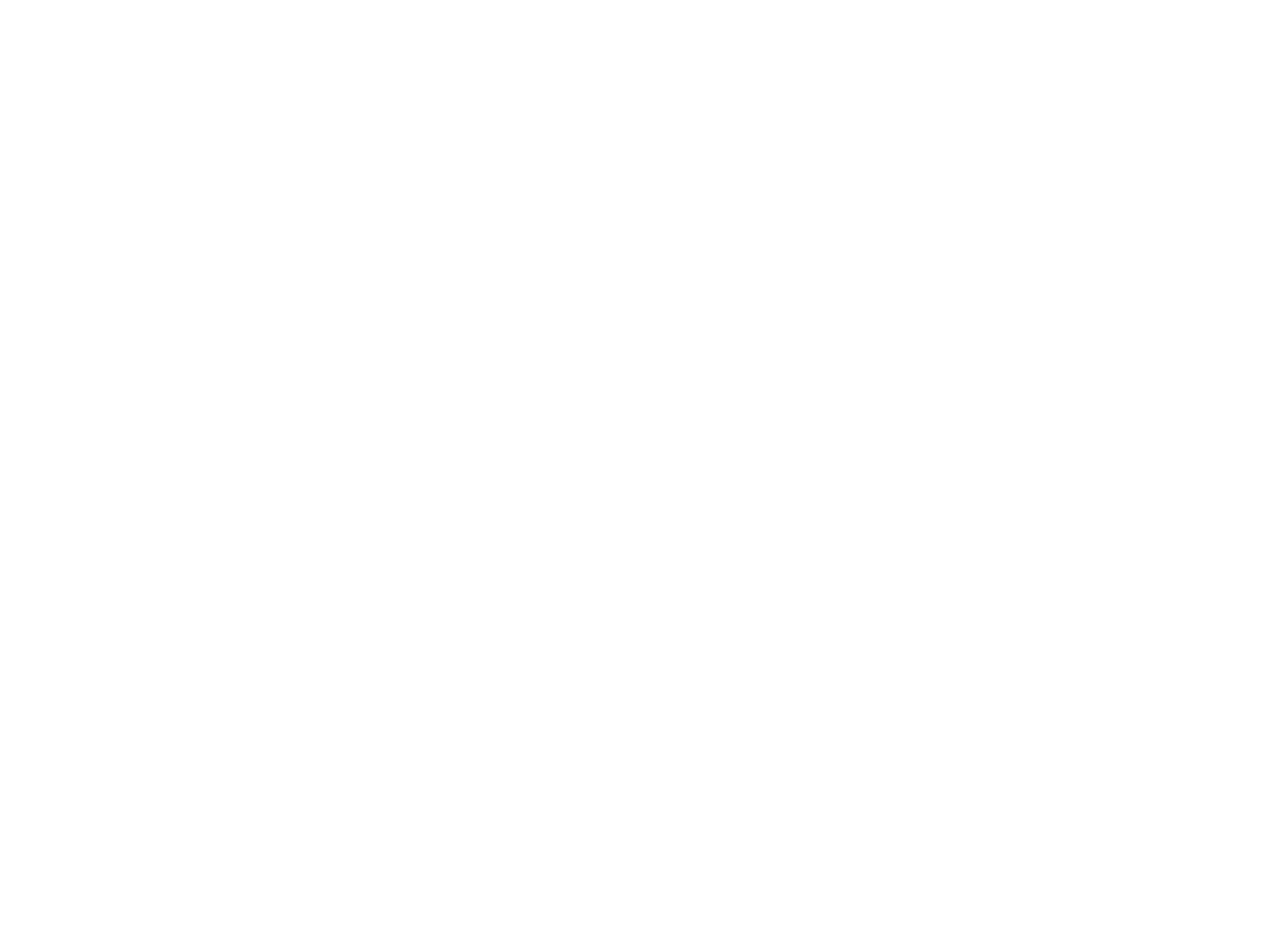
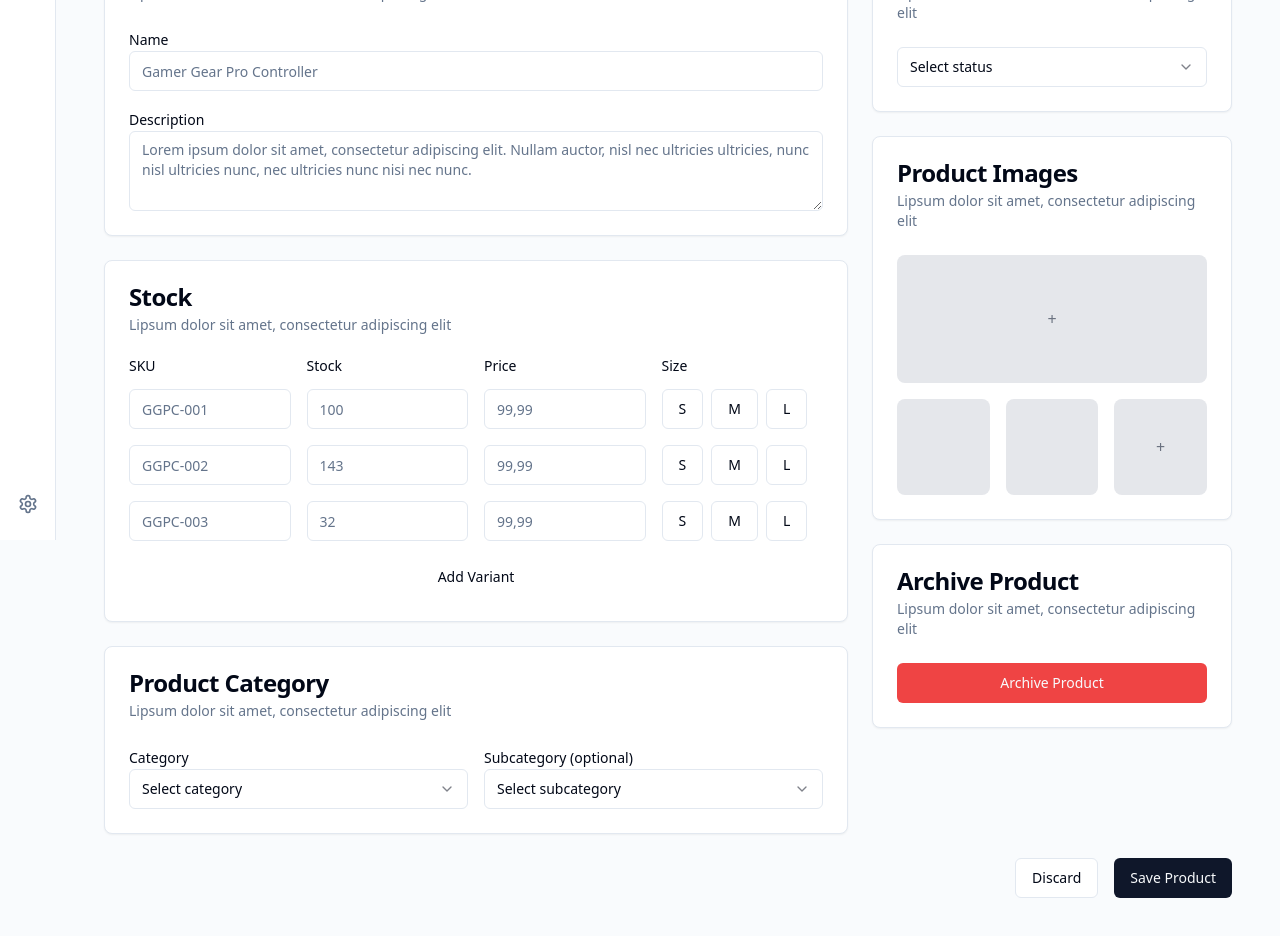
Before and after one commit to GPT-Engineer-App/chat-fcards-layout, a React (Vite) app: page /edit-product in a window 1280 px wide. Before the commit this address had no page. Shown: the part 260-1196 px from the top of the page. Before the commit the page ends 800 px from the top, so only its background shows below. Built offline with nearby package versions, Linux system fonts and the light colour scheme.

Commit message:
Created a new page replicating the provided image with product details, stock information, product status, product images, and product category.

```diff
--- a/src/App.jsx
+++ b/src/App.jsx
@@ -1,6 +1,7 @@
 import { Route, BrowserRouter as Router, Routes } from "react-router-dom";
 import Index from "./pages/Index.jsx";
 import SharedLayout from "./components/SharedLayout.jsx";
+import EditProduct from "./pages/EditProduct.jsx";
 
 function App() {
   return (
@@ -8,6 +9,7 @@ function App() {
       <Routes>
         <Route element={<SharedLayout />}>
           <Route exact path="/" element={<Index />} />
+          <Route exact path="/edit-product" element={<EditProduct />} />
         </Route>
       </Routes>
     </Router>
--- /dev/null
+++ b/src/pages/EditProduct.jsx
@@ -0,0 +1,183 @@
+import React from "react";
+import { Button } from "@/components/ui/button";
+import { Input } from "@/components/ui/input";
+import { Textarea } from "@/components/ui/textarea";
+import { Select, SelectContent, SelectItem, SelectTrigger, SelectValue } from "@/components/ui/select";
+import {
+  Card,
+  CardContent,
+  CardDescription,
+  CardFooter,
+  CardHeader,
+  CardTitle,
+} from "@/components/ui/card";
+import { Label } from "@/components/ui/label";
+
+const EditProduct = () => {
+  return (
+    <div className="p-6">
+      <div className="flex items-center space-x-2 text-sm text-muted-foreground">
+        <a href="#" className="hover:underline">Dashboard</a>
+        <span>/</span>
+        <a href="#" className="hover:underline">Products</a>
+        <span>/</span>
+        <span>Edit Product</span>
+      </div>
+      <div className="mt-4 flex justify-between items-center">
+        <h1 className="text-2xl font-bold">Pro Controller</h1>
+        <span className="px-2 py-1 text-sm font-medium text-green-800 bg-green-100 rounded">In stock</span>
+      </div>
+      <div className="grid grid-cols-1 lg:grid-cols-3 gap-6 mt-6">
+        <div className="lg:col-span-2 space-y-6">
+          <Card>
+            <CardHeader>
+              <CardTitle>Product Details</CardTitle>
+              <CardDescription>Lipsum dolor sit amet, consectetur adipiscing elit</CardDescription>
+            </CardHeader>
+            <CardContent className="space-y-4">
+              <div>
+                <Label htmlFor="name">Name</Label>
+                <Input id="name" placeholder="Gamer Gear Pro Controller" />
+              </div>
+              <div>
+                <Label htmlFor="description">Description</Label>
+                <Textarea id="description" placeholder="Lorem ipsum dolor sit amet, consectetur adipiscing elit. Nullam auctor, nisl nec ultricies ultricies, nunc nisl ultricies nunc, nec ultricies nunc nisi nec nunc." />
+              </div>
+            </CardContent>
+          </Card>
+          <Card>
+            <CardHeader>
+              <CardTitle>Stock</CardTitle>
+              <CardDescription>Lipsum dolor sit amet, consectetur adipiscing elit</CardDescription>
+            </CardHeader>
+            <CardContent className="space-y-4">
+              <div className="grid grid-cols-4 gap-4">
+                <Label>SKU</Label>
+                <Label>Stock</Label>
+                <Label>Price</Label>
+                <Label>Size</Label>
+              </div>
+              <div className="grid grid-cols-4 gap-4">
+                <Input placeholder="GGPC-001" />
+                <Input placeholder="100" />
+                <Input placeholder="99,99" />
+                <div className="flex space-x-2">
+                  <Button variant="outline">S</Button>
+                  <Button variant="outline">M</Button>
+                  <Button variant="outline">L</Button>
+                </div>
+              </div>
+              <div className="grid grid-cols-4 gap-4">
+                <Input placeholder="GGPC-002" />
+                <Input placeholder="143" />
+                <Input placeholder="99,99" />
+                <div className="flex space-x-2">
+                  <Button variant="outline">S</Button>
+                  <Button variant="outline">M</Button>
+                  <Button variant="outline">L</Button>
+                </div>
+              </div>
+              <div className="grid grid-cols-4 gap-4">
+                <Input placeholder="GGPC-003" />
+                <Input placeholder="32" />
+                <Input placeholder="99,99" />
+                <div className="flex space-x-2">
+                  <Button variant="outline">S</Button>
+                  <Button variant="outline">M</Button>
+                  <Button variant="outline">L</Button>
+                </div>
+              </div>
+              <Button variant="ghost" className="w-full">Add Variant</Button>
+            </CardContent>
+          </Card>
+          <Card>
+            <CardHeader>
+              <CardTitle>Product Category</CardTitle>
+              <CardDescription>Lipsum dolor sit amet, consectetur adipiscing elit</CardDescription>
+            </CardHeader>
+            <CardContent className="space-y-4">
+              <div className="grid grid-cols-2 gap-4">
+                <div>
+                  <Label htmlFor="category">Category</Label>
+                  <Select>
+                    <SelectTrigger id="category">
+                      <SelectValue placeholder="Select category" />
+                    </SelectTrigger>
+                    <SelectContent>
+                      <SelectItem value="category1">Category 1</SelectItem>
+                      <SelectItem value="category2">Category 2</SelectItem>
+                    </SelectContent>
+                  </Select>
+                </div>
+                <div>
+                  <Label htmlFor="subcategory">Subcategory (optional)</Label>
+                  <Select>
+                    <SelectTrigger id="subcategory">
+                      <SelectValue placeholder="Select subcategory" />
+                    </SelectTrigger>
+                    <SelectContent>
+                      <SelectItem value="subcategory1">Subcategory 1</SelectItem>
+                      <SelectItem value="subcategory2">Subcategory 2</SelectItem>
+                    </SelectContent>
+                  </Select>
+                </div>
+              </div>
+            </CardContent>
+          </Card>
+        </div>
+        <div className="space-y-6">
+          <Card>
+            <CardHeader>
+              <CardTitle>Product Status</CardTitle>
+              <CardDescription>Lipsum dolor sit amet, consectetur adipiscing elit</CardDescription>
+            </CardHeader>
+            <CardContent>
+              <Select>
+                <SelectTrigger>
+                  <SelectValue placeholder="Select status" />
+                </SelectTrigger>
+                <SelectContent>
+                  <SelectItem value="draft">Draft</SelectItem>
+                  <SelectItem value="published">Published</SelectItem>
+                </SelectContent>
+              </Select>
+            </CardContent>
+          </Card>
+          <Card>
+            <CardHeader>
+              <CardTitle>Product Images</CardTitle>
+              <CardDescription>Lipsum dolor sit amet, consectetur adipiscing elit</CardDescription>
+            </CardHeader>
+            <CardContent className="space-y-4">
+              <div className="w-full h-32 bg-gray-200 rounded-lg flex items-center justify-center">
+                <span className="text-gray-500">+</span>
+              </div>
+              <div className="grid grid-cols-3 gap-4">
+                <div className="w-full h-24 bg-gray-200 rounded-lg"></div>
+                <div className="w-full h-24 bg-gray-200 rounded-lg"></div>
+                <div className="w-full h-24 bg-gray-200 rounded-lg flex items-center justify-center">
+                  <span className="text-gray-500">+</span>
+                </div>
+              </div>
+            </CardContent>
+          </Card>
+          <Card>
+            <CardHeader>
+              <CardTitle>Archive Product</CardTitle>
+              <CardDescription>Lipsum dolor sit amet, consectetur adipiscing elit</CardDescription>
+            </CardHeader>
+            <CardContent>
+              <Button variant="destructive" className="w-full">Archive Product</Button>
+            </CardContent>
+          </Card>
+        </div>
+      </div>
+      <div className="mt-6 flex justify-end space-x-4">
+        <Button variant="outline">Discard</Button>
+        <Button>Save Product</Button>
+      </div>
+    </div>
+  );
+};
+
+export default EditProduct;
```
